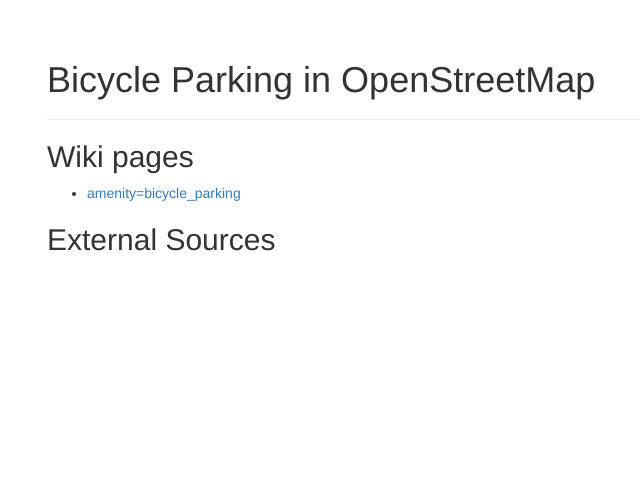
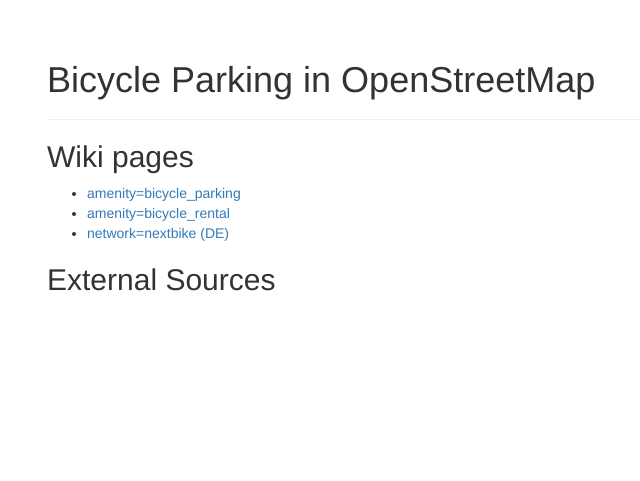
Before and after one commit to britiger/bikeparkingberlin, a Python web app: template webapp/app/templates/index.html in a window 1280 px wide. Shown: the part 72-553 px from the top of the page, without its empty margins (23-663 px from the left). Run offline with Jinja, Linux system fonts and the light colour scheme; the template is opened without the code that fills it, so the values that code supplies are empty; some libraries are stand-ins or nearby versions.

Commit message:
Adding rentaö tags to index

```diff
--- a/webapp/app/templates/index.html
+++ b/webapp/app/templates/index.html
@@ -12,6 +12,8 @@
 
         <ul>
             <li><a href="https://wiki.openstreetmap.org/wiki/Tag:amenity%3Dbicycle_parking">amenity=bicycle_parking</a></li>
+            <li><a href="https://wiki.openstreetmap.org/wiki/Tag:amenity%3Dbicycle_rental">amenity=bicycle_rental</a></li>
+            <li><a href="https://wiki.openstreetmap.org/wiki/DE:Tag:network%3Dnextbike">network=nextbike (DE)</a></li>
         </ul>
 
         <h2>{{ _('External Sources')}}</h2>
```
